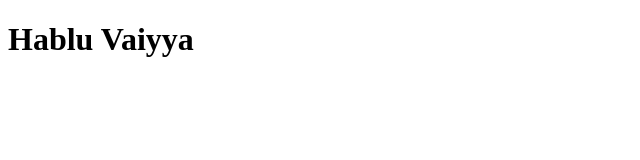
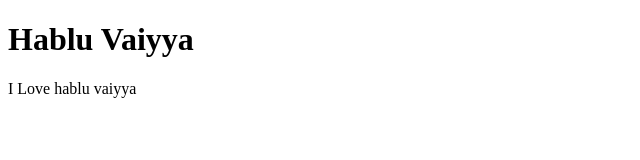
Before and after one commit to SADIATULY/first-projects, a plain HTML site: page index.html in a window 1280 px wide. Shown: the whole page, without its empty margins (0-640 px from the left). Drawn offline with Linux system fonts and the light colour scheme.

Commit message:
ptag-added

```diff
--- a/index.html
+++ b/index.html
@@ -7,5 +7,6 @@
 </head>
 <body>
     <h1>Hablu Vaiyya</h1>
+    <p>I Love hablu vaiyya</p>
 </body>
 </html>
```
